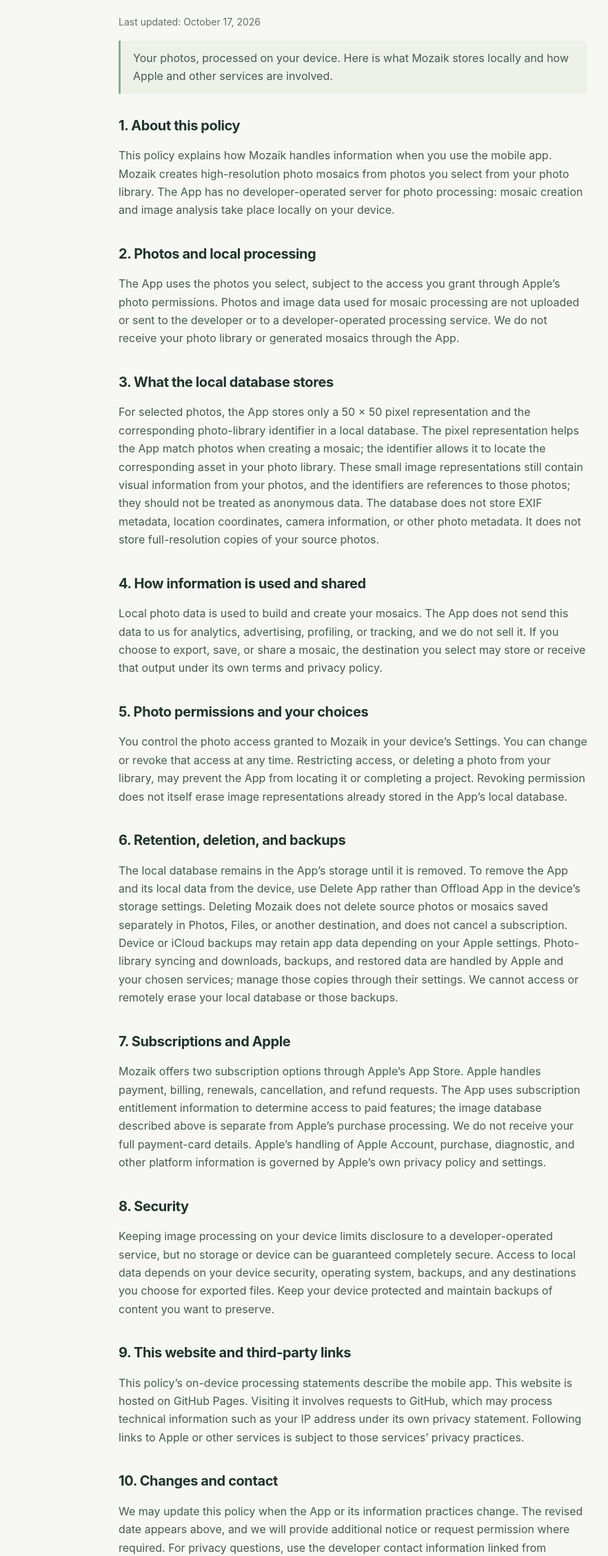
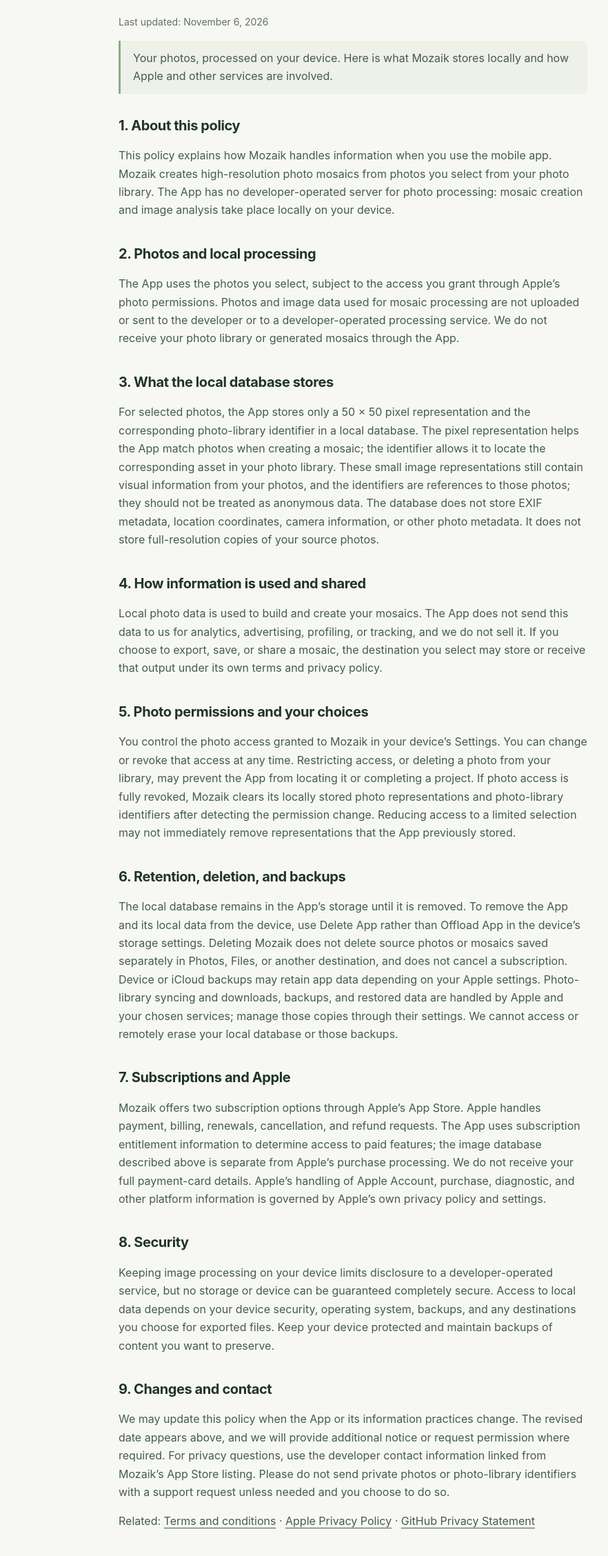
Before and after one commit to bubit707/pages, a website built with Vite: page docs/privacy.html in a window 1280 px wide. Shown: the part 309-2565 px from the top of the page at 69% size, without its empty margins (128-1010 px from the left). Built offline with nearby package versions, Linux system fonts and the light colour scheme.

Commit message:
- revision

```diff
--- a/docs/privacy.html
+++ b/docs/privacy.html
@@ -15,18 +15,17 @@
         <a class="back" href="./">← Back to home</a>
         <p class="eyebrow">The details</p>
         <h1>Privacy policy</h1>
-        <p class="updated">Last updated: <time datetime="2026-10-17">October 17, 2026</time></p>
+        <p class="updated">Last updated: <time datetime="2026-11-06">November 6, 2026</time></p>
         <p class="notice">Your photos, processed on your device. Here is what Mozaik stores locally and how Apple and other services are involved.</p>
         <section aria-labelledby="section-1"><h2 id="section-1">1. About this policy</h2><p>This policy explains how Mozaik handles information when you use the mobile app. Mozaik creates high-resolution photo mosaics from photos you select from your photo library. The App has no developer-operated server for photo processing: mosaic creation and image analysis take place locally on your device.</p></section>
         <section aria-labelledby="section-2"><h2 id="section-2">2. Photos and local processing</h2><p>The App uses the photos you select, subject to the access you grant through Apple’s photo permissions. Photos and image data used for mosaic processing are not uploaded or sent to the developer or to a developer-operated processing service. We do not receive your photo library or generated mosaics through the App.</p></section>
         <section aria-labelledby="section-3"><h2 id="section-3">3. What the local database stores</h2><p>For selected photos, the App stores only a 50 × 50 pixel representation and the corresponding photo-library identifier in a local database. The pixel representation helps the App match photos when creating a mosaic; the identifier allows it to locate the corresponding asset in your photo library. These small image representations still contain visual information from your photos, and the identifiers are references to those photos; they should not be treated as anonymous data. The database does not store EXIF metadata, location coordinates, camera information, or other photo metadata. It does not store full-resolution copies of your source photos.</p></section>
         <section aria-labelledby="section-4"><h2 id="section-4">4. How information is used and shared</h2><p>Local photo data is used to build and create your mosaics. The App does not send this data to us for analytics, advertising, profiling, or tracking, and we do not sell it. If you choose to export, save, or share a mosaic, the destination you select may store or receive that output under its own terms and privacy policy.</p></section>
-        <section aria-labelledby="section-5"><h2 id="section-5">5. Photo permissions and your choices</h2><p>You control the photo access granted to Mozaik in your device’s Settings. You can change or revoke that access at any time. Restricting access, or deleting a photo from your library, may prevent the App from locating it or completing a project. Revoking permission does not itself erase image representations already stored in the App’s local database.</p></section>
+        <section aria-labelledby="section-5"><h2 id="section-5">5. Photo permissions and your choices</h2><p>You control the photo access granted to Mozaik in your device’s Settings. You can change or revoke that access at any time. Restricting access, or deleting a photo from your library, may prevent the App from locating it or completing a project. If photo access is fully revoked, Mozaik clears its locally stored photo representations and photo-library identifiers after detecting the permission change. Reducing access to a limited selection may not immediately remove representations that the App previously stored.</p></section>
         <section aria-labelledby="section-6"><h2 id="section-6">6. Retention, deletion, and backups</h2><p>The local database remains in the App’s storage until it is removed. To remove the App and its local data from the device, use Delete App rather than Offload App in the device’s storage settings. Deleting Mozaik does not delete source photos or mosaics saved separately in Photos, Files, or another destination, and does not cancel a subscription. Device or iCloud backups may retain app data depending on your Apple settings. Photo-library syncing and downloads, backups, and restored data are handled by Apple and your chosen services; manage those copies through their settings. We cannot access or remotely erase your local database or those backups.</p></section>
         <section aria-labelledby="section-7"><h2 id="section-7">7. Subscriptions and Apple</h2><p>Mozaik offers two subscription options through Apple’s App Store. Apple handles payment, billing, renewals, cancellation, and refund requests. The App uses subscription entitlement information to determine access to paid features; the image database described above is separate from Apple’s purchase processing. We do not receive your full payment-card details. Apple’s handling of Apple Account, purchase, diagnostic, and other platform information is governed by Apple’s own privacy policy and settings.</p></section>
         <section aria-labelledby="section-8"><h2 id="section-8">8. Security</h2><p>Keeping image processing on your device limits disclosure to a developer-operated service, but no storage or device can be guaranteed completely secure. Access to local data depends on your device security, operating system, backups, and any destinations you choose for exported files. Keep your device protected and maintain backups of content you want to preserve.</p></section>
-        <section aria-labelledby="section-9"><h2 id="section-9">9. This website and third-party links</h2><p>This policy’s on-device processing statements describe the mobile app. This website is hosted on GitHub Pages. Visiting it involves requests to GitHub, which may process technical information such as your IP address under its own privacy statement. Following links to Apple or other services is subject to those services’ privacy practices.</p></section>
-        <section aria-labelledby="section-10"><h2 id="section-10">10. Changes and contact</h2><p>We may update this policy when the App or its information practices change. The revised date appears above, and we will provide additional notice or request permission where required. For privacy questions, use the developer contact information linked from Mozaik’s App Store listing. Please do not send private photos or photo-library identifiers with a support request unless needed and you choose to do so.</p></section>
+        <section aria-labelledby="section-9"><h2 id="section-9">9. Changes and contact</h2><p>We may update this policy when the App or its information practices change. The revised date appears above, and we will provide additional notice or request permission where required. For privacy questions, use the developer contact information linked from Mozaik’s App Store listing. Please do not send private photos or photo-library identifiers with a support request unless needed and you choose to do so.</p></section>
         <p>Related: <a href="terms.html">Terms and conditions</a> · <a href="https://www.apple.com/legal/privacy/">Apple Privacy Policy</a> · <a href="https://docs.github.com/en/site-policy/privacy-policies/github-general-privacy-statement">GitHub Privacy Statement</a></p>
       </article>
     </main>
```
Also changed, not shown: docs/terms.html (+2 -2 lines), privacy.html (+3 -4 lines), terms.html (+2 -2 lines).
